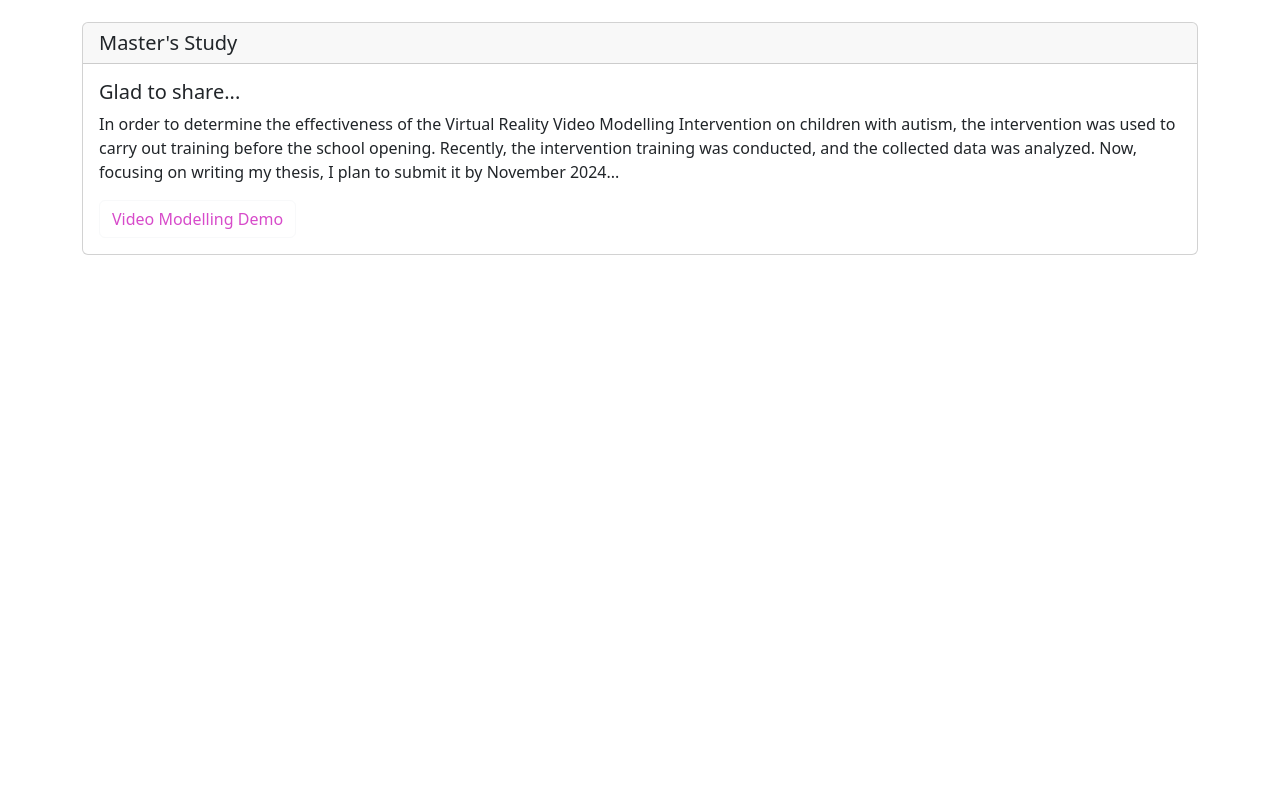
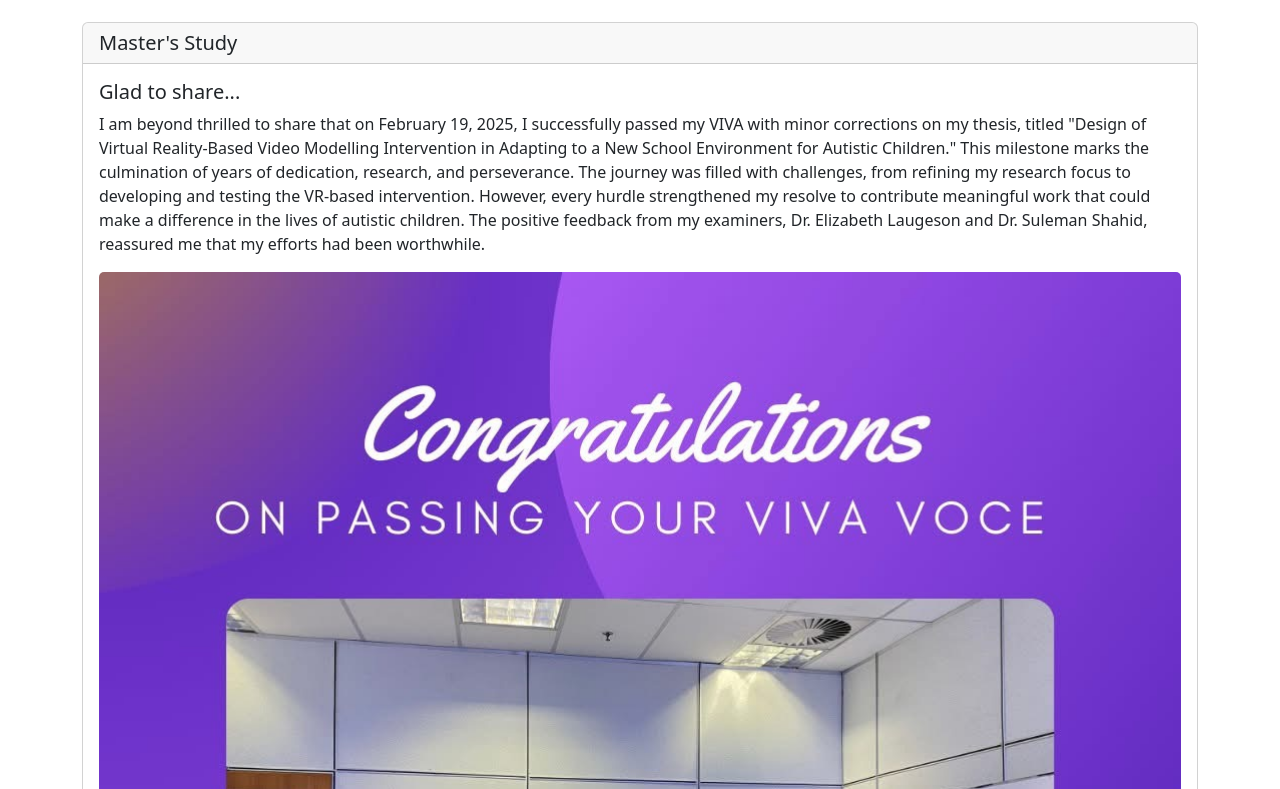
Before and after one commit to angyl88/YilingPersonalWebsite, a plain HTML site: page index.html in a window 1280 px wide. Shown: the part 1091-1880 px from the top of the page. Before the commit the page ends 1370 px from the top, so only its background shows below. Drawn offline with nearby package versions, Linux system fonts and the light colour scheme.

Commit message:
Update info
Master Academic Transcript, VIVA img

```diff
--- a/index.html
+++ b/index.html
@@ -156,11 +156,17 @@
                     <h5 class="card-header">Master's Study</h5>
                     <div class="card-body">
                         <h5 class="card-title">Glad to share...</h5>
-                        <p class="card-text">In order to determine the effectiveness of the Virtual Reality Video
-                            Modelling Intervention on children with autism, the intervention was used to carry out
-                            training before the school opening. Recently, the intervention training was conducted, and
-                            the collected data was analyzed. Now, focusing on writing my thesis, I plan to submit it by
-                            November 2024...</p>
+                        <p class="card-text">I am beyond thrilled to share that on February 19, 2025, I successfully
+                            passed my VIVA with minor corrections on my thesis, titled "Design of Virtual Reality-Based
+                            Video Modelling Intervention in Adapting to a New School Environment for Autistic Children."
+                            This milestone marks the culmination of years of dedication, research, and perseverance.
+
+                            The journey was filled with challenges, from refining my research focus to developing and
+                            testing the VR-based intervention. However, every hurdle strengthened my resolve to
+                            contribute meaningful work that could make a difference in the lives of autistic children.
+                            The positive feedback from my examiners, Dr. Elizabeth Laugeson and Dr. Suleman Shahid,
+                            reassured me that my efforts had been worthwhile.</p>
+                            <img src="img/VIVA_img.JPG" class="card-img-top">
                         <a href="https://youtu.be/zXaKBeWGaz0" class="btn btn-outline-light">Video Modelling Demo</a>
                     </div>
                 </div>
```
Also changed, not shown: about.html (+5 -3 lines), img/VIVA_img.JPG (added), 1 other file.
